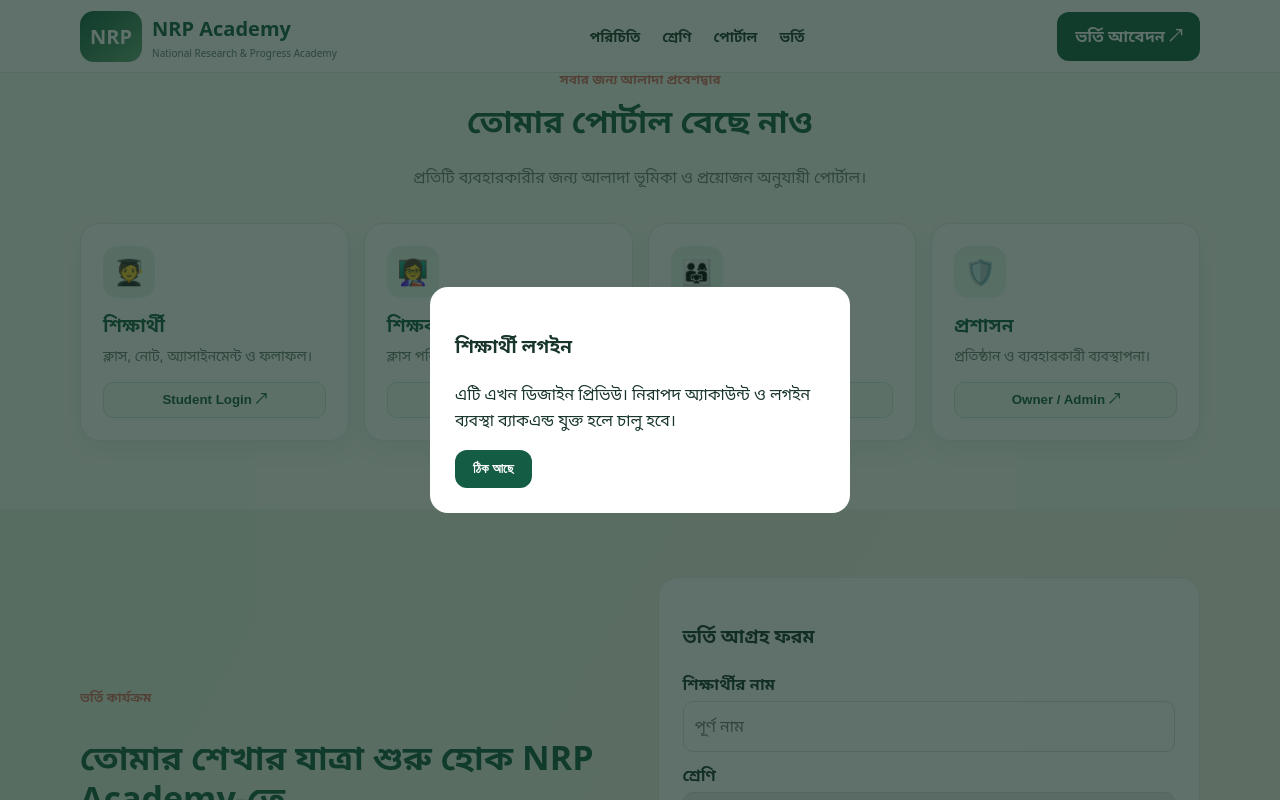
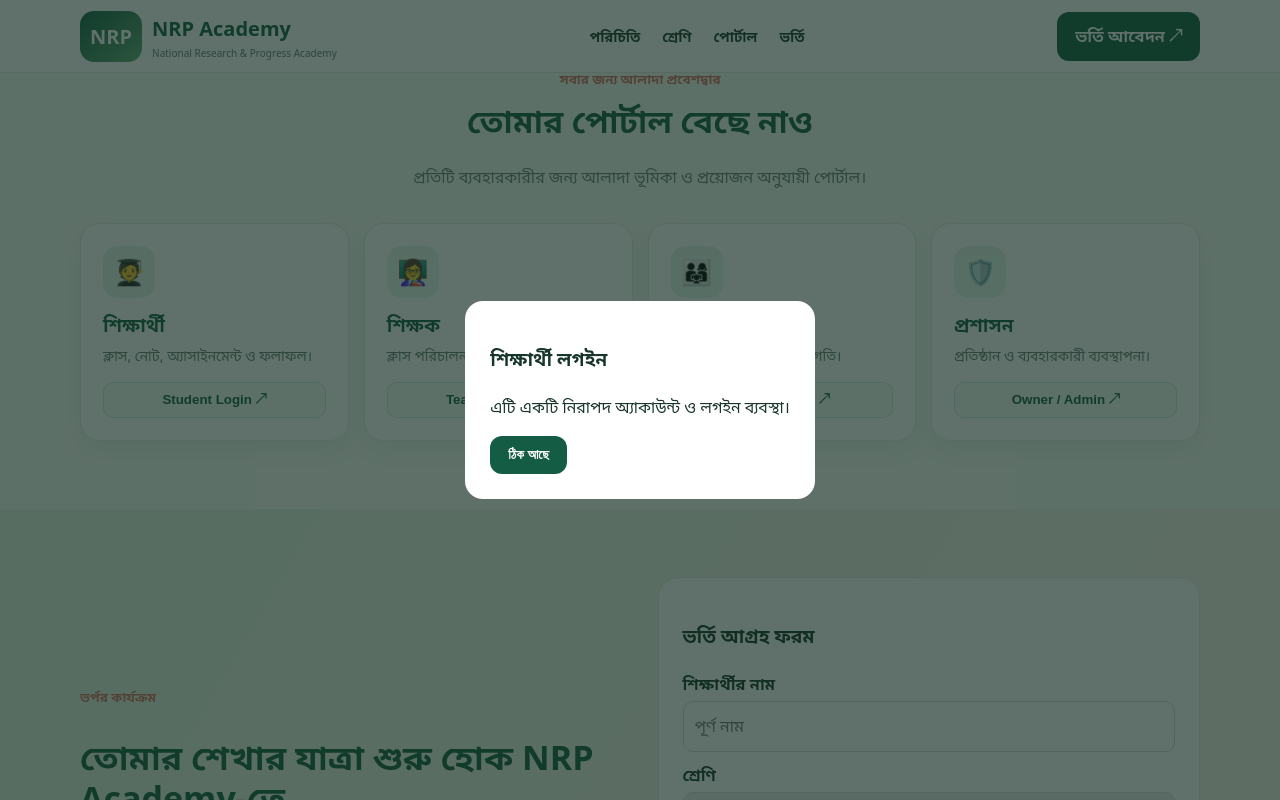
Before and after one commit to bank-ac/nrpacademy.bd26, a plain HTML site: page index.html in a window 1280 px wide. Both pictures are taken after a click on the button "Student Login ↗". Shown: the part 1719-2519 px from the top of the page. Drawn offline with Linux system fonts and the light colour scheme.

Commit message:
Update index.html

```diff
--- a/index.html
+++ b/index.html
@@ -12,8 +12,8 @@
 <section id="about"><div class="wrap"><div class="head"><div class="kicker">কেন NRP Academy</div><h2>শিক্ষার জন্য একটি সমন্বিত প্ল্যাটফর্ম</h2><p>শিক্ষার্থী, শিক্ষক ও অভিভাবক—সবার প্রয়োজন মাথায় রেখে তৈরি হচ্ছে আমাদের ডিজিটাল শিক্ষা পরিবেশ।</p></div><div class="grid"><article class="card"><div class="ico">🌿</div><h3>শিক্ষার্থী-কেন্দ্রিক শিক্ষা</h3><p>শ্রেণি অনুযায়ী শেখার উপকরণ ও নিয়মিত অনুশীলনের পরিকল্পনা।</p></article><article class="card"><div class="ico">📊</div><h3>অগ্রগতি পর্যবেক্ষণ</h3><p>পরীক্ষা, উপস্থিতি ও ফলাফলের মাধ্যমে শেখার অগ্রগতি বুঝতে সহায়তা।</p></article><article class="card"><div class="ico">🤝</div><h3>অভিভাবকের অংশগ্রহণ</h3><p>শিক্ষার্থীর পড়াশোনার অগ্রগতিতে পরিবারকে যুক্ত রাখার ব্যবস্থা।</p></article></div></div></section>
 <section class="classSection" id="classes"><div class="wrap"><div class="head"><div class="kicker">শ্রেণি নির্বাচন</div><h2>প্রথম থেকে দ্বাদশ শ্রেণি</h2><p>শ্রেণিভিত্তিক শিক্ষাসামগ্রীর বিভাগ তৈরির পরিকল্পনা।</p></div><div class="classes"><div class="tile">১ম শ্রেণি</div><div class="tile">২য় শ্রেণি</div><div class="tile">৩য় শ্রেণি</div><div class="tile">৪র্থ শ্রেণি</div><div class="tile">৫ম শ্রেণি</div><div class="tile">৬ষ্ঠ শ্রেণি</div><div class="tile">৭ম শ্রেণি</div><div class="tile">৮ম শ্রেণি</div><div class="tile">৯ম শ্রেণি</div><div class="tile">১০ম শ্রেণি</div><div class="tile">১১শ শ্রেণি</div><div class="tile">১২শ শ্রেণি</div></div></div></section>
 <section id="portals"><div class="wrap"><div class="head"><div class="kicker">সবার জন্য আলাদা প্রবেশদ্বার</div><h2>তোমার পোর্টাল বেছে নাও</h2><p>প্রতিটি ব্যবহারকারীর জন্য আলাদা ভূমিকা ও প্রয়োজন অনুযায়ী পোর্টাল।</p></div><div class="portals"><div class="portal"><div class="ico">🧑‍🎓</div><h3>শিক্ষার্থী</h3><p>ক্লাস, নোট, অ্যাসাইনমেন্ট ও ফলাফল।</p><button onclick="show('শিক্ষার্থী লগইন')">Student Login ↗</button></div><div class="portal"><div class="ico">👩‍🏫</div><h3>শিক্ষক</h3><p>ক্লাস পরিচালনা, কাজ ও মূল্যায়ন।</p><button onclick="show('শিক্ষক লগইন')">Teacher Login ↗</button></div><div class="portal"><div class="ico">👨‍👩‍👧</div><h3>অভিভাবক</h3><p>উপস্থিতি, ফলাফল ও অগ্রগতি।</p><button onclick="show('অভিভাবক লগইন')">Parent Login ↗</button></div><div class="portal"><div class="ico">🛡️</div><h3>প্রশাসন</h3><p>প্রতিষ্ঠান ও ব্যবহারকারী ব্যবস্থাপনা।</p><button onclick="show('Owner / Admin Login')">Owner / Admin ↗</button></div></div></div></section>
-<section class="admission" id="admission"><div class="wrap adGrid"><div><div class="kicker">ভর্তি কার্যক্রম</div><h2>তোমার শেখার যাত্রা শুরু হোক NRP Academy-তে</h2><p>ভর্তি সংক্রান্ত তথ্য জানতে আগ্রহ ফরম পূরণ করো। প্রকৃত আবেদন জমা দেওয়ার ব্যবস্থা পরবর্তী ধাপে যুক্ত হবে।</p><span class="pill">🌱 Learn • Explore • Progress</span></div><div class="form"><h3>ভর্তি আগ্রহ ফরম</h3><form onsubmit="event.preventDefault();alert('এটি ডেমো ফরম। প্রকৃত আবেদন গ্রহণ এখনো চালু হয়নি।')"><label>শিক্ষার্থীর নাম</label><input required placeholder="পূর্ণ নাম"><label>শ্রেণি</label><select required><option value="">শ্রেণি নির্বাচন</option><option>১ম–৫ম শ্রেণি</option><option>৬ষ্ঠ–৮ম শ্রেণি</option><option>৯ম–১০ম শ্রেণি</option><option>১১শ–১২শ শ্রেণি</option></select><label>অভিভাবকের যোগাযোগ নম্বর</label><input inputmode="tel" placeholder="মোবাইল নম্বর"><button class="btn">ডেমো আবেদন</button></form><div class="note">এটি ডিজাইন প্রিভিউ। ফরম এখনো সার্ভারে তথ্য সংরক্ষণ করে না।</div></div></div></section>
+<section class="admission" id="admission"><div class="wrap adGrid"><div><div class="kicker">ভর্পর  কার্যক্রম</div><h2>তোমার শেখার যাত্রা শুরু হোক NRP Academy-তে</h2><p>ভর্তি সংক্রান্ত তথ্য জানতে আগ্রহ ফরম পূরণ করো। আবেদন জমা দেওয়ার ব্যবস্থা দেওয়া হলো ।</p><span class="pill">🌱 Learn • Explore • Progress</span></div><div class="form"><h3>ভর্তি আগ্রহ ফরম</h3><form onsubmit="event.preventDefault();alert('এটি ডেমো ফরম। প্রকৃত আবেদন গ্রহণ এখনো চালু হয়নি।')"><label>শিক্ষার্থীর নাম</label><input required placeholder="পূর্ণ নাম"><label>শ্রেণি</label><select required><option value="">শ্রেণি নির্বাচন</option><option>১ম–৫ম শ্রেণি</option><option>৬ষ্ঠ–৮ম শ্রেণি</option><option>৯ম–১০ম শ্রেণি</option><option>১১শ–১২শ শ্রেণি</option></select><label>অভিভাবকের যোগাযোগ নম্বর</label><input inputmode="tel" placeholder="মোবাইল নম্বর"><button class="btn">ধন্যবাদ </button></form><div class="note">এটি  আপনাকে সফলতার পথে নিয়ে যাবে  ।</div></div></div></section>
 <section><div class="wrap"><div class="cta"><div><h2>শেখার নতুন পথে এগিয়ে চলো</h2><p>NRP Academy — জ্ঞান, অনুশীলন ও অগ্রগতির প্রতিশ্রুতি।</p></div><a class="btn" href="#admission">ভর্তি তথ্য ↗</a></div></div></section></main>
 <footer><div class="wrap"><div class="foot"><div><b style="font-size:22px">NRP Academy</b><p>National Research &amp; Progress Academy</p><p>শিক্ষার মাধ্যমে জ্ঞানচর্চা, অনুসন্ধান ও অগ্রগতির একটি উদ্যোগ।</p></div><div><b>দ্রুত লিংক</b><a href="#about">আমাদের সম্পর্কে</a><a href="#classes">শ্রেণিসমূহ</a><a href="#portals">পোর্টাল</a></div><div><b>প্রতিষ্ঠাতা</b><p>Founder &amp; Owner: Md. Shahariar Nafis</p></div></div><div class="copy">© 2026 NRP Academy. All rights reserved.</div></div></footer>
-<div class="modal" id="modal" onclick="if(event.target===this)hide()"><div class="modalBox"><h3 id="mt">Login</h3><p>এটি এখন ডিজাইন প্রিভিউ। নিরাপদ অ্যাকাউন্ট ও লগইন ব্যবস্থা ব্যাকএন্ড যুক্ত হলে চালু হবে।</p><button class="btn" onclick="hide()">ঠিক আছে</button></div></div>
+<div class="modal" id="modal" onclick="if(event.target===this)hide()"><div class="modalBox"><h3 id="mt">Login</h3><p>এটি একটি নিরাপদ অ্যাকাউন্ট ও লগইন ব্যবস্থা।</p><button class="btn" onclick="hide()">ঠিক আছে</button></div></div>
 <script>function show(t){document.getElementById('mt').textContent=t;document.getElementById('modal').classList.add('show')}function hide(){document.getElementById('modal').classList.remove('show')}</script></body></html>
```
